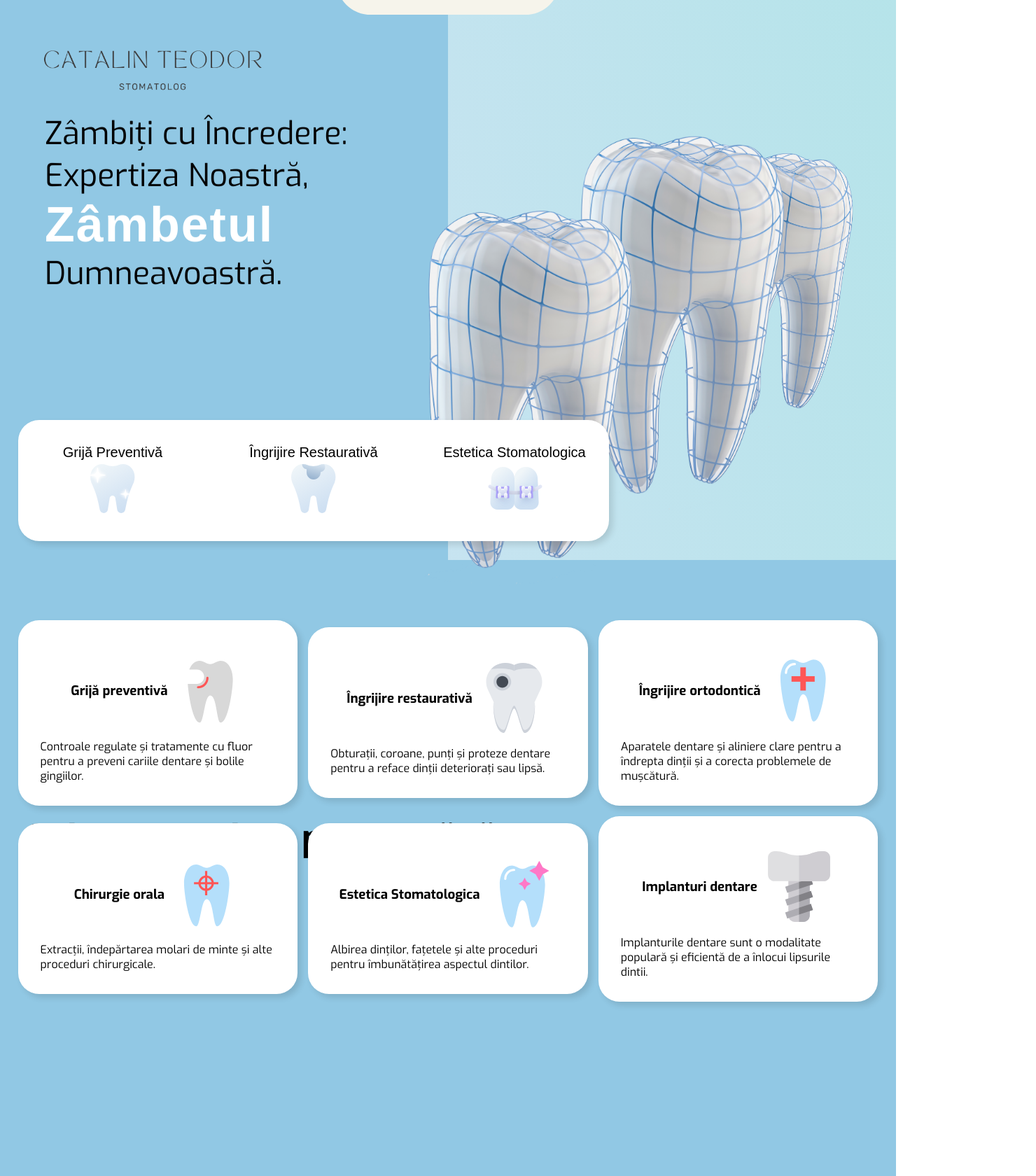
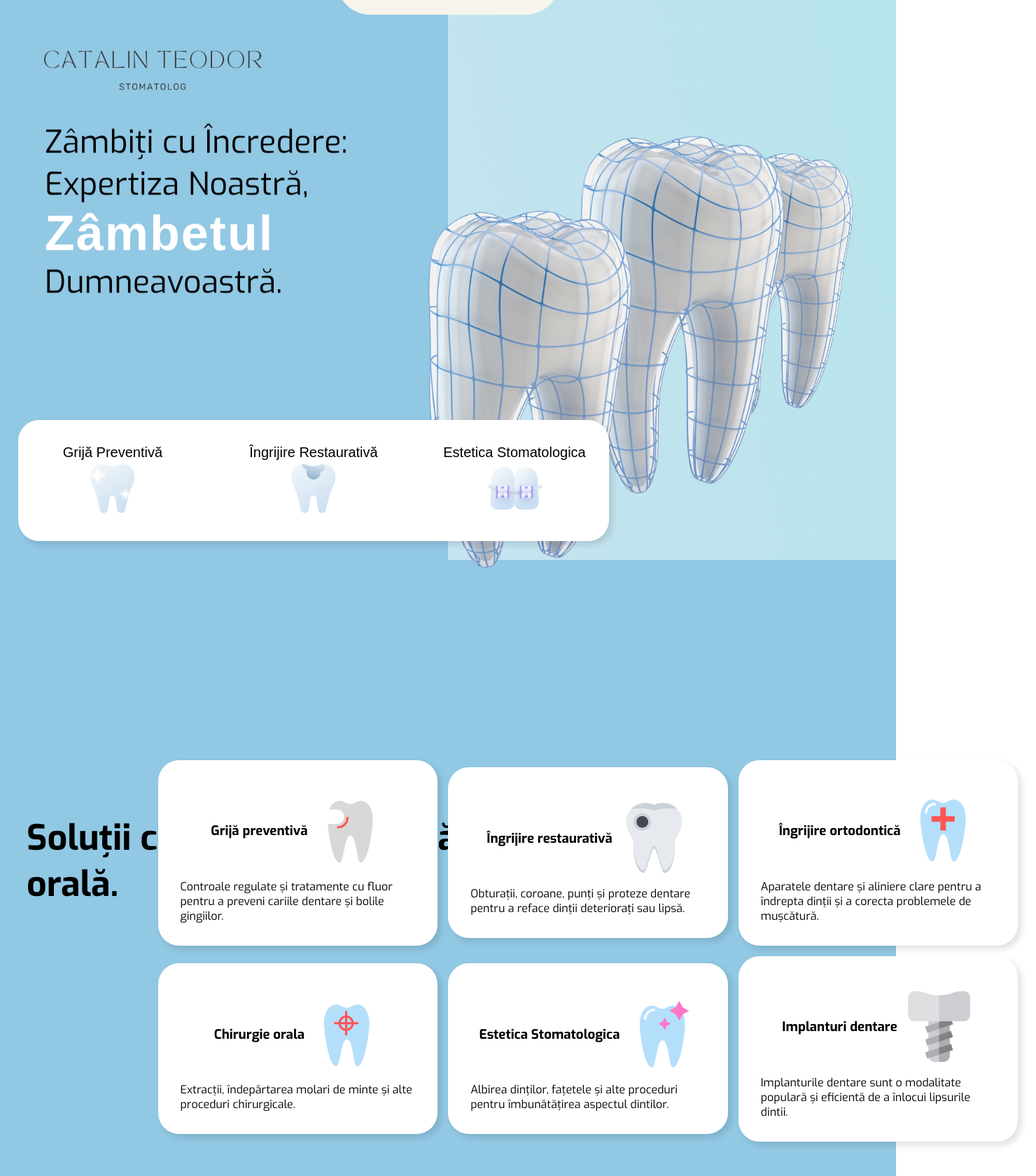
Before and after one commit to iamalexstanciu/dentist-clinic, a React (Create React App) app: page / in a window 1280 px wide. Shown: the top 1680 px of the page at 70% size, 1480 px wide, since content can reach past the window. Built offline with nearby package versions, Linux system fonts and the light colour scheme; a web font is replaced by a local one.

Commit message:
Added some effects.

```diff
--- a/src/pages/Home.jsx
+++ b/src/pages/Home.jsx
@@ -19,7 +19,7 @@ const Widget = styled.div`
 `;
 
 function Home() {
-  const { ref: ref } = useParallax({ speed: 30 });
+  const { ref: ref } = useParallax({ speed: 20 });
   const { ref: ref2 } = useParallax({ speed: 20 });
   const { ref: ref4 } = useParallax({ speed: 22 });
   const { ref: ref5 } = useParallax({ speed: 24 });
--- a/src/pages/Services.jsx
+++ b/src/pages/Services.jsx
@@ -7,10 +7,10 @@ import Surgery from "../assets/services/surgery.svg";
 import Cosmetic from "../assets/services/cosmetic.svg";
 import Implant from "../assets/services/implant.svg";
 import { useParallax } from "react-scroll-parallax";
+import { Parallax } from "react-scroll-parallax";
 
 function Services() {
   const { ref: ref } = useParallax({ speed: 30 });
-  const { ref: ref2 } = useParallax({ speed: 20 });
 
   return (
     <div className="services" id="services">
@@ -19,7 +19,8 @@ function Services() {
           Soluții complete pentru sănătatea orală.
         </title>
       </div>
-      <div className="right-side-services" ref={ref2}>
+      <Parallax translateX={["-100px", "200px"]}>
+        <div className="right-side-services">
           <div className="widget-services widget-1">
             <h3 className="widget-title">
               Grijă preventivă{" "}
@@ -93,6 +94,7 @@ function Services() {
             înlocui lipsurile dintii.
           </div>
         </div>
+      </Parallax>
     </div>
   );
 }
```
Lines whose indentation alone changed are shown as unchanged.
